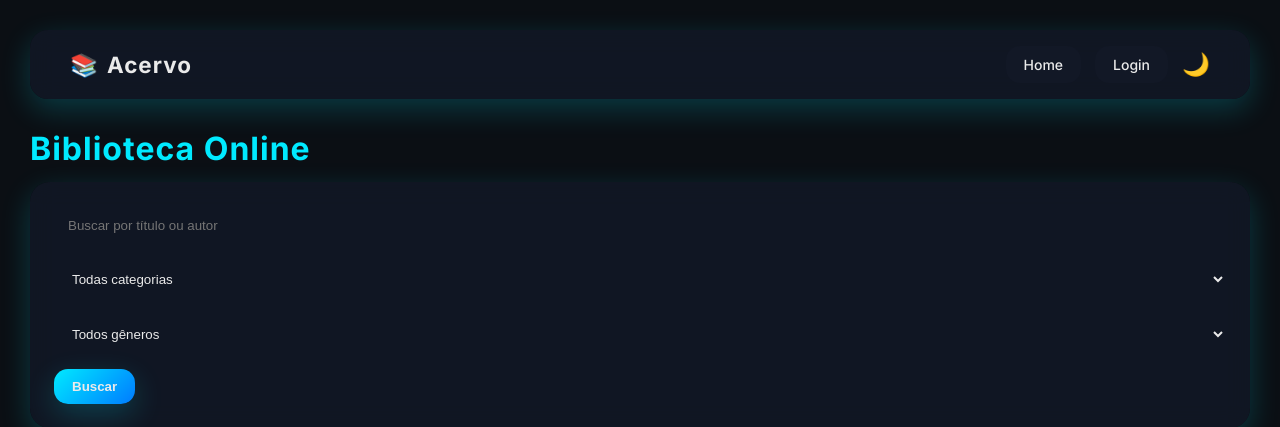
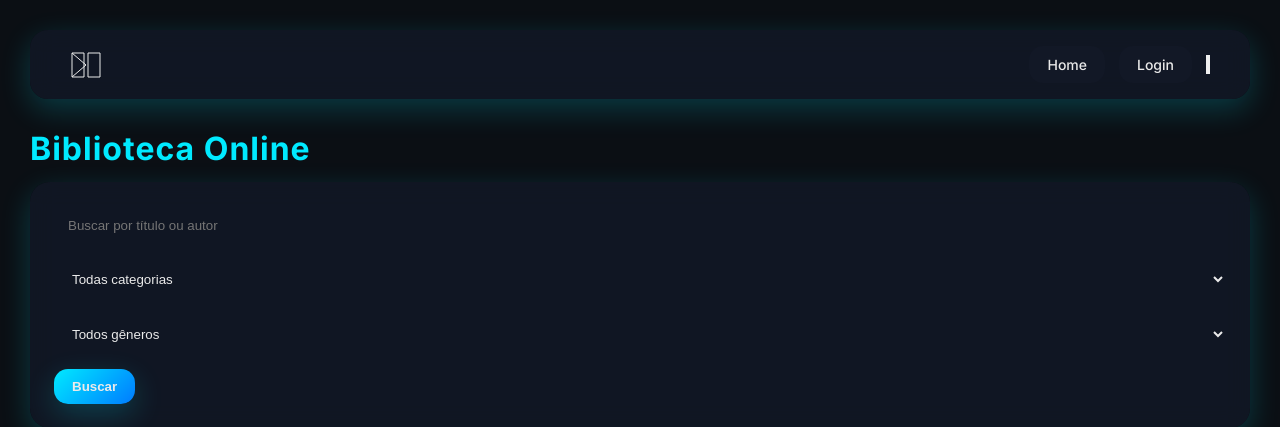
Before and after one commit to yunglixoehfoda/bibliotecav2, a Flask app: page / in a window 1280 px wide. Shown: the top 427 px of the page. Run offline with Flask 3, Linux system fonts and the light colour scheme; data comes from the database, SQL or seed files in the repository.

Commit message:
Update base.html

```diff
--- a/templates/base.html
+++ b/templates/base.html
@@ -24,7 +24,11 @@
     <nav class="navbar">
         <div class="nav-left">
             <div class="logo">
-                📚 <span>Acervo</span>
+                <svg class="logo-icon" viewBox="0 0 64 64" width="32" height="32" fill="currentColor" xmlns="http://www.w3.org/2000/svg">
+  <path d="M4 8h24v48H4V8zm32 0h24v48H36V8z" stroke="currentColor" stroke-width="2" fill="none"/>
+  <path d="M4 8l28 24-28 24" stroke="currentColor" stroke-width="2" fill="none"/>
+</svg>
+ <span></span>
             </div>
         </div>
 
@@ -41,7 +45,32 @@
                 <a href="/backup/livros" class="nav-btn backup" download>Backup</a>
                 <a href="/logout" class="nav-btn logout">Sair</a>
             {% endif %}
-            <button class="theme-toggle theme-btn" aria-label="Alternar tema">🌙</button>
+            <button class="theme-toggle">
+              <span class="icon" id="theme-icon">
+                <svg class="theme-icon" viewBox="0 0 24 24" aria-hidden="true">
+  <!-- sol -->
+  <circle class="sun" cx="12" cy="12" r="5" />
+  <!-- raios -->
+  <g class="sun-rays">
+    <line x1="12" y1="1" x2="12" y2="3"/>
+    <line x1="12" y1="21" x2="12" y2="23"/>
+    <line x1="4.2" y1="4.2" x2="5.6" y2="5.6"/>
+    <line x1="18.4" y1="18.4" x2="19.8" y2="19.8"/>
+    <line x1="1" y1="12" x2="3" y2="12"/>
+    <line x1="21" y1="12" x2="23" y2="12"/>
+    <line x1="4.2" y1="19.8" x2="5.6" y2="18.4"/>
+    <line x1="18.4" y1="5.6" x2="19.8" y2="4.2"/>
+  </g>
+
+  <!-- lua -->
+  <path class="moon"
+    d="M21 12.8A9 9 0 1 1 11.2 3
+       7 7 0 0 0 21 12.8z" />
+</svg>
+
+                </svg>
+            </span>
+        </button>
 
         </div>
     </nav>
@@ -54,36 +83,120 @@
     <!-- NAVBAR MOBILE (EMBAIXO) -->
     <nav class="mobile-nav">
         <a href="/" class="mobile-item">
-            <span class="icon">🏠</span>
+            <span class="icon">
+                <svg viewBox="0 0 24 24" fill="none"
+                    stroke="currentColor" stroke-width="1.8"
+                    stroke-linecap="round" stroke-linejoin="round">
+                  <path d="M3 10.5L12 3l9 7.5"/>
+                  <path d="M5 10v10h14V10"/>
+                </svg>
+
+            </span>
             <span class="label"></span>
         </a>
-        <button class="theme-toggle theme-btn" aria-label="Alternar tema">🌙</button>
+        <button class="theme-toggle">
+              <span class="icon" id="theme-icon">
+                <svg class="theme-icon" viewBox="0 0 24 24" aria-hidden="true">
+  <!-- sol -->
+  <circle class="sun" cx="12" cy="12" r="5" />
+  <!-- raios -->
+  <g class="sun-rays">
+    <line x1="12" y1="1" x2="12" y2="3"/>
+    <line x1="12" y1="21" x2="12" y2="23"/>
+    <line x1="4.2" y1="4.2" x2="5.6" y2="5.6"/>
+    <line x1="18.4" y1="18.4" x2="19.8" y2="19.8"/>
+    <line x1="1" y1="12" x2="3" y2="12"/>
+    <line x1="21" y1="12" x2="23" y2="12"/>
+    <line x1="4.2" y1="19.8" x2="5.6" y2="18.4"/>
+    <line x1="18.4" y1="5.6" x2="19.8" y2="4.2"/>
+  </g>
+
+  <!-- lua -->
+  <path class="moon"
+    d="M21 12.8A9 9 0 1 1 11.2 3
+       7 7 0 0 0 21 12.8z" />
+</svg>
+
+                </svg>
+            </span>
+        </button>
+
+
 
 
         {% if session.role == "admin" %}
         <a href="/livros" class="mobile-item">
-            <span class="icon">📚</span>
+            <span class="icon">
+                <svg viewBox="0 0 24 24" fill="none"
+                    stroke="currentColor" stroke-width="1.8"
+                    stroke-linecap="round" stroke-linejoin="round">
+                  <path d="M4 4h12a4 4 0 0 1 4 4v12"/>
+                  <path d="M4 4v16a4 4 0 0 0 4 4h12"/>
+                </svg>
+
+            </span>
             <span class="label"></span>
         </a>
+        <div class="logo">
+                <svg class="logo-icon" viewBox="0 0 64 64" width="32" height="32" fill="currentColor" xmlns="http://www.w3.org/2000/svg">
+  <path d="M4 8h24v48H4V8zm32 0h24v48H36V8z" stroke="currentColor" stroke-width="2" fill="none"/>
+  <path d="M4 8l28 24-28 24" stroke="currentColor" stroke-width="2" fill="none"/>
+</svg>
+ <span></span>
+            </div>
 
         <a href="/livro/novo" class="mobile-item add">
-            <span class="icon">➕</span>
+            <span class="icon">
+                <svg viewBox="0 0 24 24" fill="none"
+                    stroke="currentColor" stroke-width="1.8"
+                    stroke-linecap="round" stroke-linejoin="round">
+                  <circle cx="12" cy="12" r="9"/>
+                  <path d="M12 8v8M8 12h8"/>
+                </svg>
+
+            </span>
         </a>
 
         <a href="/backup/livros" class="mobile-item" download>
-            <span class="icon">💾</span>
+            <span class="icon">
+                <svg viewBox="0 0 24 24" fill="none"
+                    stroke="currentColor" stroke-width="1.8"
+                    stroke-linecap="round" stroke-linejoin="round">
+                      <path d="M12 3v12"/>
+                      <path d="M8 11l4 4 4-4"/>
+                  <rect x="4" y="17" width="16" height="4" rx="2"/>
+                </svg>
+
+            </span>
         </a>
 
         {% endif %}
 
         {% if session.role %}
         <a href="/logout" class="mobile-item">
-            <span class="icon">🚪</span>
+            <span class="icon">
+                <svg viewBox="0 0 24 24" fill="none"
+                    stroke="currentColor" stroke-width="1.8"
+                    stroke-linecap="round" stroke-linejoin="round">
+                      <path d="M9 21H5a2 2 0 0 1-2-2V5a2 2 0 0 1 2-2h4"/>
+                      <path d="M16 17l5-5-5-5"/>
+                      <path d="M21 12H9"/>
+                </svg>
+
+            </span>
             <span class="label"></span>
         </a>
         {% else %}
         <a href="/login" class="mobile-item">
-            <span class="icon">🔐</span>
+            <span class="icon">
+                <svg class="icon" viewBox="0 0 24 24" stroke="currentColor" fill="none" stroke-width="1.8" stroke-linecap="round" stroke-linejoin="round">
+                  <!-- cabeça -->
+                  <circle cx="12" cy="8" r="4" />
+                  <!-- corpo -->
+                  <path d="M6 20c0-3.3 2.7-6 6-6s6 2.7 6 6" />
+                </svg>
+
+            </span>
             <span class="label"></span>
         </a>
         {% endif %}
@@ -91,16 +204,16 @@
 
 </body>
 <script>
-
+document.addEventListener("DOMContentLoaded", () => {
   const toggles = document.querySelectorAll(".theme-toggle");
   const root = document.documentElement;
+  const loader = document.getElementById("page-loader");
+
 
   const savedTheme = localStorage.getItem("theme") || "dark";
   root.setAttribute("data-theme", savedTheme);
 
   toggles.forEach(btn => {
-    btn.textContent = savedTheme === "light" ? "🌞" : "🌙";
-
     btn.addEventListener("click", () => {
       const current = root.getAttribute("data-theme");
       const next = current === "light" ? "dark" : "light";
@@ -108,35 +221,40 @@
       root.setAttribute("data-theme", next);
       localStorage.setItem("theme", next);
 
-      toggles.forEach(b =>
-        b.textContent = next === "light" ? "🌞" : "🌙"
-      );
+
     });
   });
-  const loader = document.getElementById("page-loader");
 
-  // mostra loader ao clicar em links internos
+
+
+  if (loader) {
     document.querySelectorAll("a[href]").forEach(link => {
-    link.addEventListener("click", e => {
+      link.addEventListener("click", () => {
         const href = link.getAttribute("href");
 
         if (
-        href.startsWith("/") &&
-        !href.startsWith("#") &&
-        !link.target &&
-        !link.hasAttribute("download")
-      ) {
+          !href ||
+          href.startsWith("#") ||
+          link.hasAttribute("download") ||
+          link.target === "_blank" ||
+          link.dataset.noload !== undefined
+        ) return;
+
+
+        if (href.includes("backup")) return;
+
         loader.classList.remove("hidden");
-      }
       });
     });
 
-  // garante q some qnd a página carregar
-  window.addEventListener("load", () => {
+
+    window.addEventListener("pageshow", () => {
       loader.classList.add("hidden");
     });
-
+  }
+});
 </script>
 
 
+
 </html>
```
Lines whose indentation alone changed are shown as unchanged.
